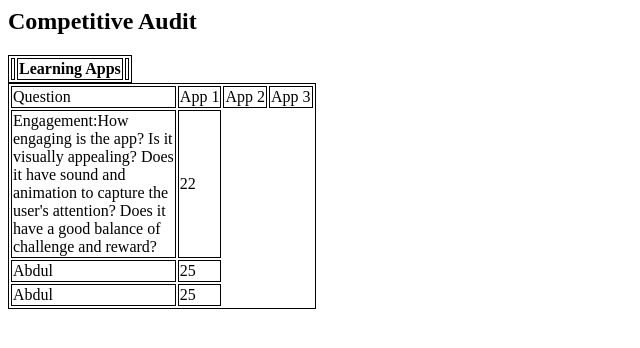
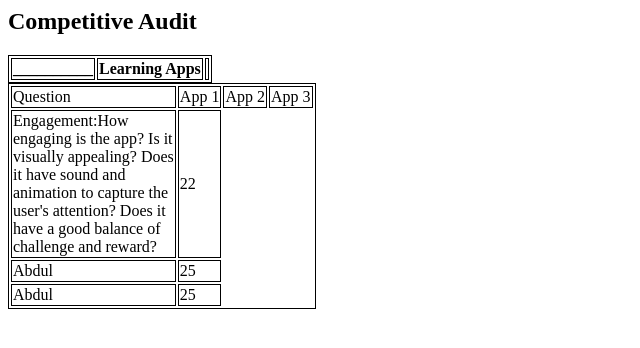
Before and after one commit to JonathanDellenbach/lxD23, a plain HTML site: page index.html in a window 1280 px wide. Shown: the whole page, without its empty margins (0-640 px from the left). Drawn offline with Linux system fonts and the light colour scheme.

Commit message:
Update index.html

```diff
--- a/index.html
+++ b/index.html
@@ -8,7 +8,7 @@
       <h2>Competitive Audit</h2>
       <table>
          <tr>
-            <th></th>
+            <th>__________</th>
             <th>Learning Apps</th>
             <th></th>
          </tr>
```
